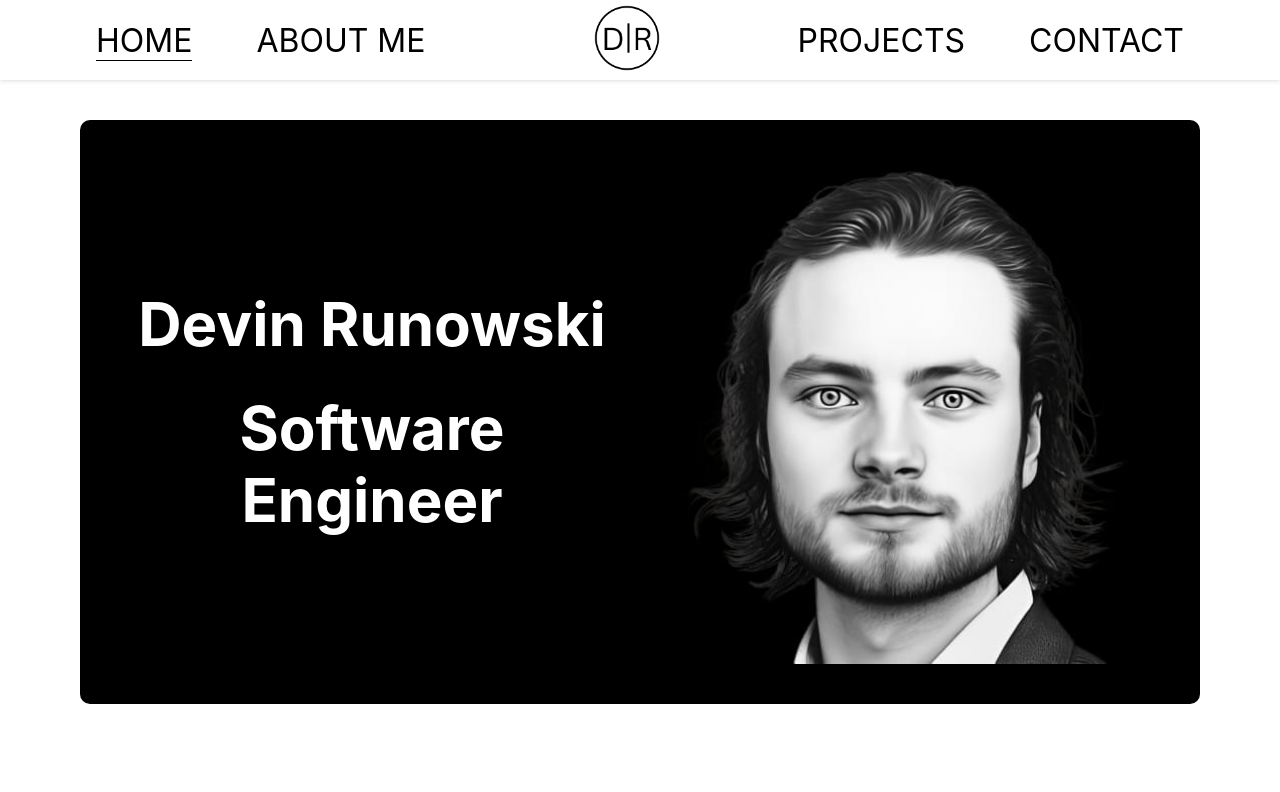
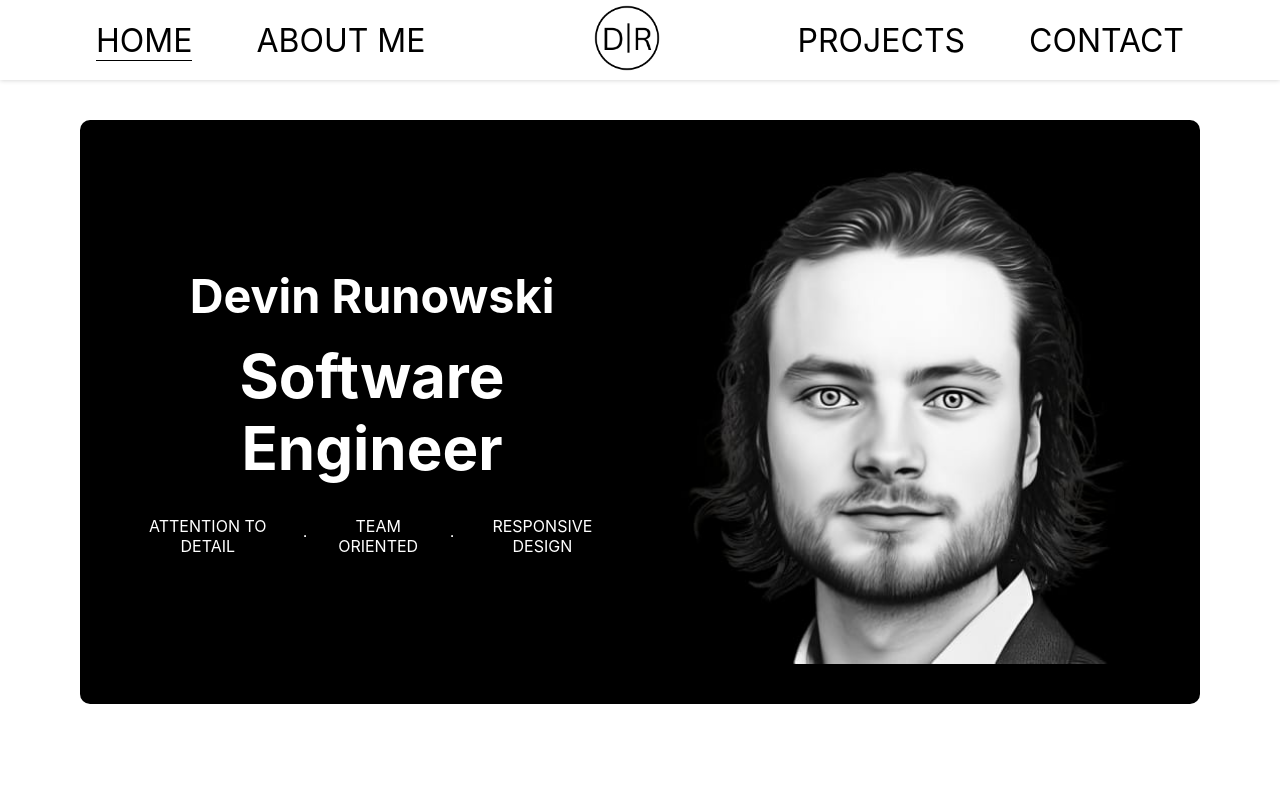
Before and after one commit to Runowo96/devinrunowski-frontend, a React (Create React App) app: page / in a window 1280 px wide. Shown: the top 792 px of the page. Built offline with nearby package versions, Linux system fonts and the light colour scheme.

Commit message:
ass personality traits to hero banner

```diff
--- a/src/Components/Hero/Hero.js
+++ b/src/Components/Hero/Hero.js
@@ -4,14 +4,21 @@ import devinImage from "../../assets/images/sketch-portait.jpg";
 
 function Hero() {
   return (
-    <div className="hero">
-      <section className="hero__section">
+    <section className="hero">
+      <article className="hero__section">
         <h1 className="hero__title">Devin Runowski</h1>
         <h2>Software Engineer</h2>
-      </section>
+        <article className="hero__traits">
+          <p>ATTENTION TO DETAIL</p>
+          <hr class="solid" />
+          <p>TEAM ORIENTED</p>
+          <hr class="solid" />
+          <p>RESPONSIVE DESIGN</p>
+        </article>
+      </article>
 
       <img className="hero__image" src={devinImage} alt="Devin Runowski" />
-    </div>
+    </section>
   );
 }
 
--- a/src/Components/Hero/Hero.scss
+++ b/src/Components/Hero/Hero.scss
@@ -11,7 +11,7 @@
     text-align: center;
     display: flex;
     flex-direction: column;
-    gap: .25rem;
+    gap: .5rem;
     @include tablet{
         padding: $padding-tablet-sides;
         margin: $padding-tablet-sides;
@@ -38,8 +38,26 @@
         @include desktop{
             display: flex;
             flex-direction: column;
-            gap: 2rem;
+            gap: 1rem;
             width: 100%;
         }
     }
+    &__traits{
+        display: flex;
+        justify-content: center;
+        font-size: .5rem;
+        gap: .5rem;
+        padding-top: .5rem;
+        align-items: center;
+
+        @include tablet {
+            font-size: 1rem;
+            padding-top: .75rem;
+        }
+        @include desktop {
+            // flex-direction: column;
+            padding-top: 1rem;
+
+        }
+    }
 }
```
